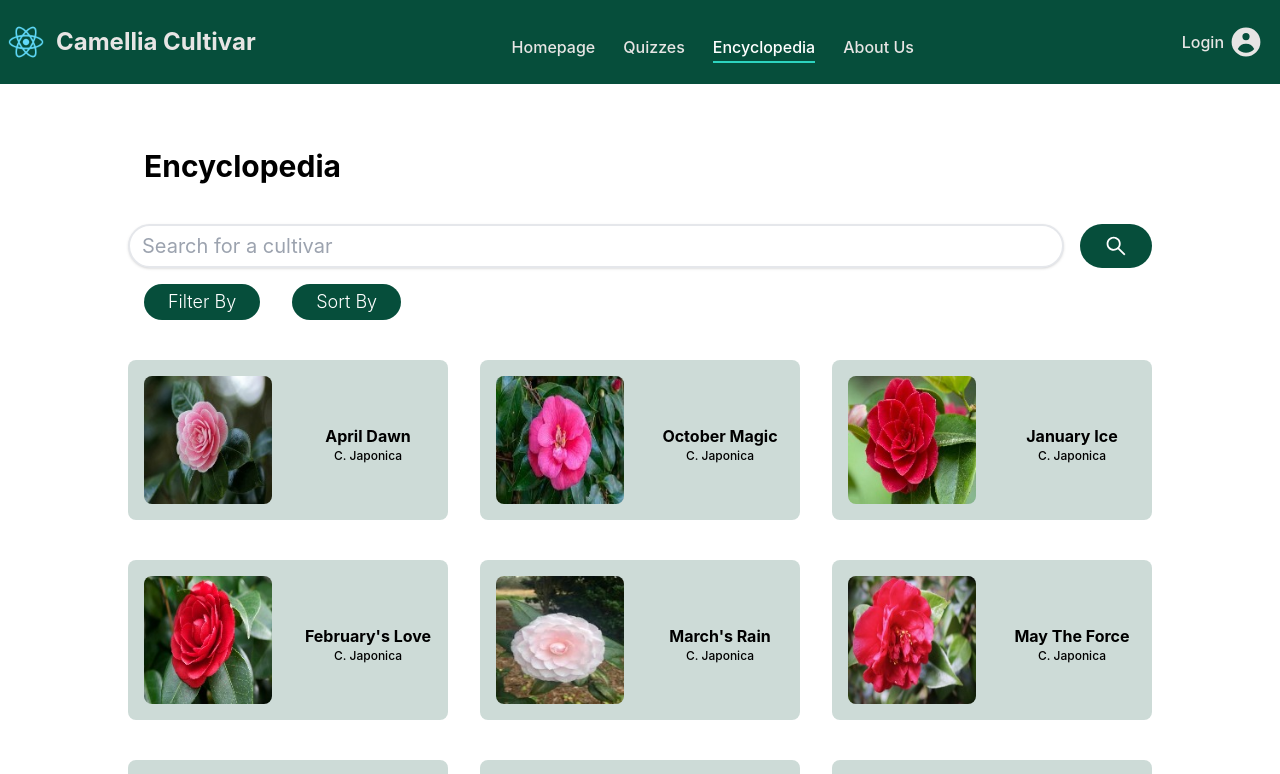
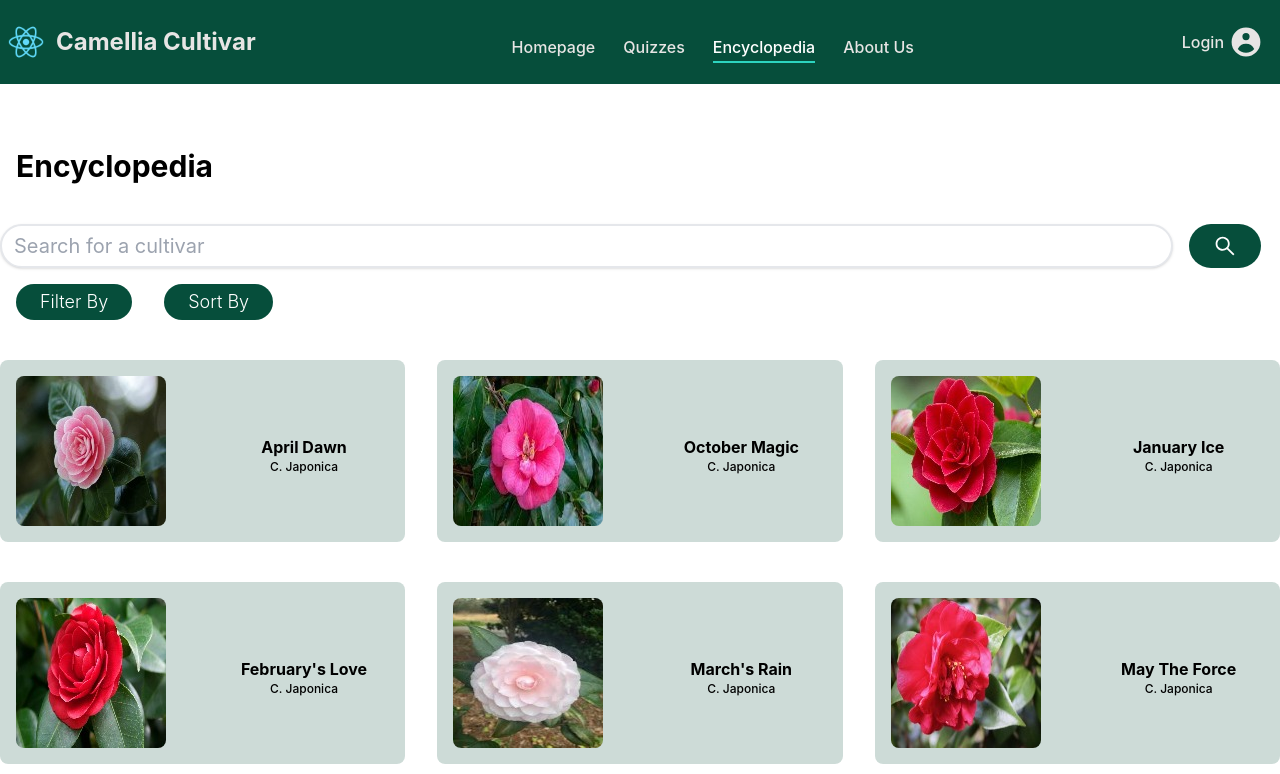
Before and after one commit to Camellia-Cultivar/Camellia-Cultivar, a React (Create React App) app in the folder webapp/: page /encyclopedia in a window 1280 px wide. Shown: the top 774 px of the page. Built offline with nearby package versions, Linux system fonts and the light colour scheme.

Commit message:
relocated custom classes

```diff
--- a/webapp/src/App.css
+++ b/webapp/src/App.css
@@ -43,12 +43,7 @@
   flex-direction: column;
 }
 
-/* Centered container with margin */
-.container-4\/5{
-  width:80% !important;
-  margin-left:10%;
-  margin-right:10%;
-}
+
 
 .fade-enter{
   opacity:0;
--- a/webapp/src/index.css
+++ b/webapp/src/index.css
@@ -15,3 +15,13 @@ code {
   font-family: source-code-pro, Menlo, Monaco, Consolas, 'Courier New',
     monospace;
 }
+
+
+@layer components{
+  /* Centered container with margin */
+.container-4\/5{
+  width:80% !important;
+  margin-left:10% !important;
+  margin-right:10% !important;
+}
+}
```
